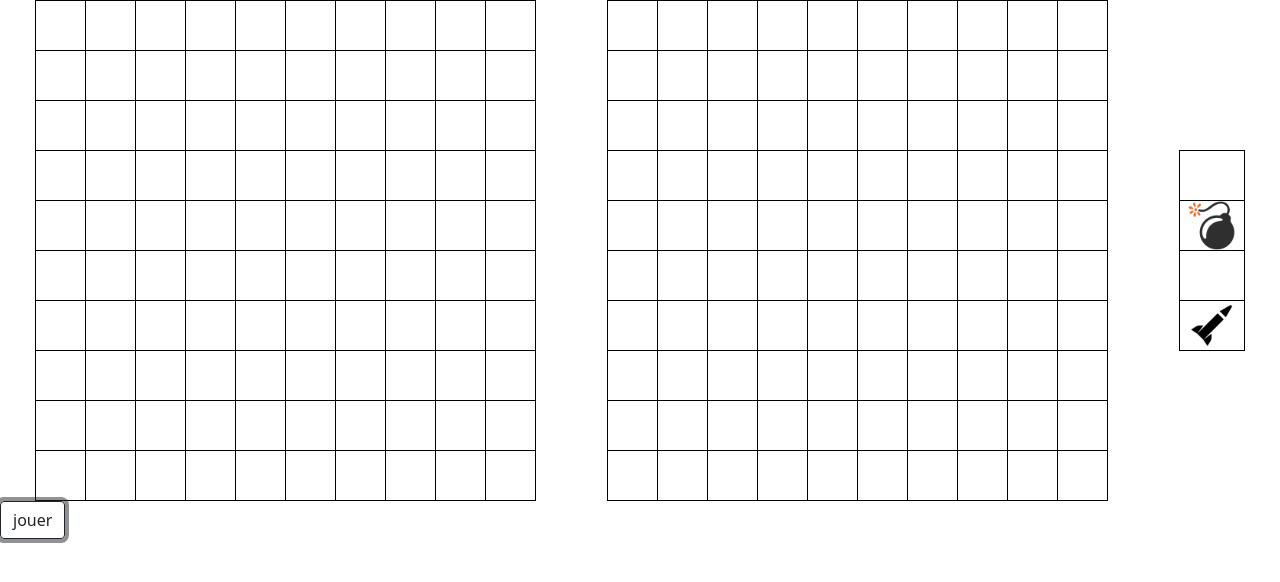
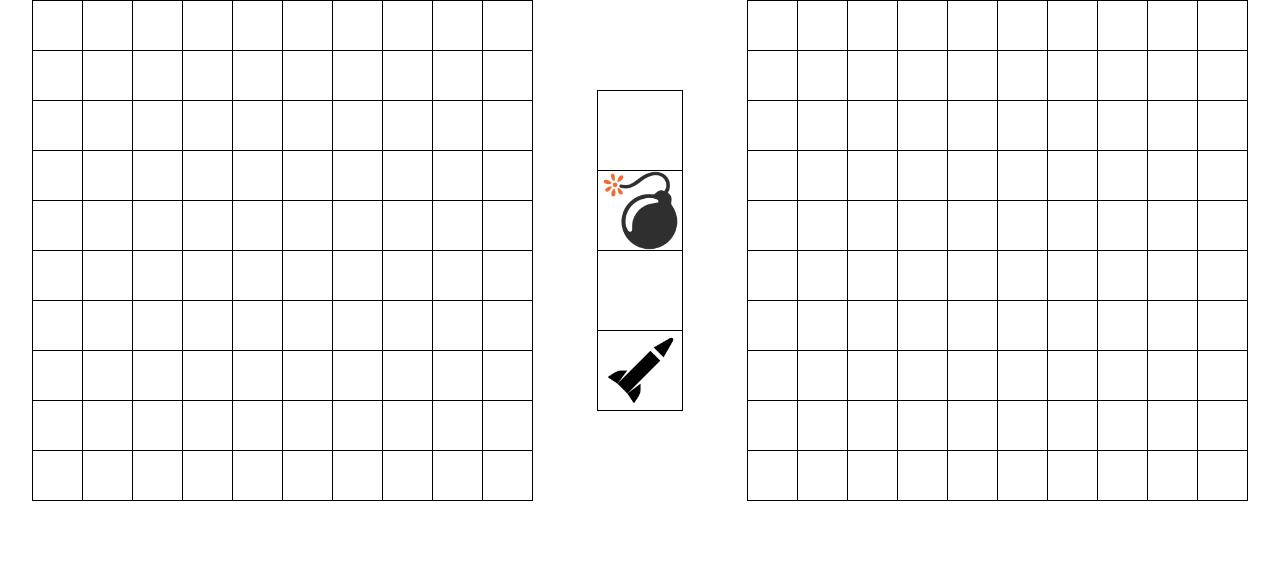
Before and after one commit to SimonHauguel/Projet-Web-Bataille-Navale, a website: page front/jeu.html in a window 1280 px wide. Both pictures are taken after a click on the button "jouer". Drawn offline with nearby package versions, Linux system fonts and the light colour scheme.

Commit message:
petits changements css

```diff
--- a/front/jeu.html
+++ b/front/jeu.html
@@ -12,12 +12,12 @@
 <body id="body">
     <div id="container">
         <div id="opposite"></div>
+        <div id="weapon"></div>
         <div id="friendly"></div>
-        <div id="weapon"></div>
         <div id="boat"></div>
 
     </div>
-    <button type="button" class="btn btn-outline-dark">jouer</button>
+    <button type="button" class="btn btn-outline-dark" id = button>jouer</button>
 
 
 
@@ -25,6 +25,7 @@
     <script type="text/javascript" src="js/event_ombre.js"></script>
     <script type="text/javascript" src="js/Grid.js"></script>
     <script type="text/javascript" src="js/opposingGrid.js"></script>
+    <script type="text/javascript" src="js/event_new_weapon.js"></script>
     <script type="text/javascript" src="js/weapons.js"></script>
     <script type="text/javascript" src="js/boats.js"></script>
     <script type="text/javascript" src="js/event_jouer.js"> </script>
--- a/front/js/event_jouer.js
+++ b/front/js/event_jouer.js
@@ -1,5 +1,3 @@
-
-
 let event_jouer = (function()  {
 
     let element = document.getElementById("opposite");
@@ -8,6 +6,8 @@ let event_jouer = (function()  {
     element.style.display = "flex";
     element = document.getElementById("boat");
     element.style.display = "none";
+    element = document.getElementsByClassName("btn btn-outline-dark");
+    element[0].style.display = "none";
 })
 let bouton = document.getElementsByClassName("btn btn-outline-dark");
 bouton[0].addEventListener('click', event_jouer);
--- a/front/js/event_ombre.js
+++ b/front/js/event_ombre.js
@@ -1,7 +1,3 @@
-// variable globale qui change en fonction de la dernière arme seléctionnée
-let arme_selectionnée = "radar";
-
-
 // event qui affiche "l'ombre" du prochain coup
 let event_ombre = (function() {
 
@@ -13,7 +9,7 @@ let event_ombre = (function() {
     id = parseInt(id,10);
 
     //si bon choix d'arme
-    if(arme_selectionnée == "missile"){
+    if(arme_selectionnée == "missile" || arme_selectionnée == "torpille"){
 
         this.style.backgroundColor = "#ffe6b3";
         this.style.opacity = "0.5";
--- a/front/js/weapons.js
+++ b/front/js/weapons.js
@@ -10,6 +10,7 @@ for (let i = 0; i < weaponIdTable.length; i++){
     let tdWeaponTable = document.createElement("td");
     tdWeaponTable.setAttribute("class", "weaponCases");
     tdWeaponTable.setAttribute("id",weaponIdTable[i]);
+    tdWeaponTable.addEventListener("click", new_weapon);
     trWeaponTable.appendChild(tdWeaponTable);
     weaponTable.appendChild(trWeaponTable);
 }
--- a/front/style.css
+++ b/front/style.css
@@ -7,8 +7,8 @@ table {
     border-collapse: collapse;
 }
 .weaponCases,.boatCases {
-    height:50px;
-    width:65px;
+    height: 80px;
+    width:85px;
     text-align: center;
 }
 .cases {
```
